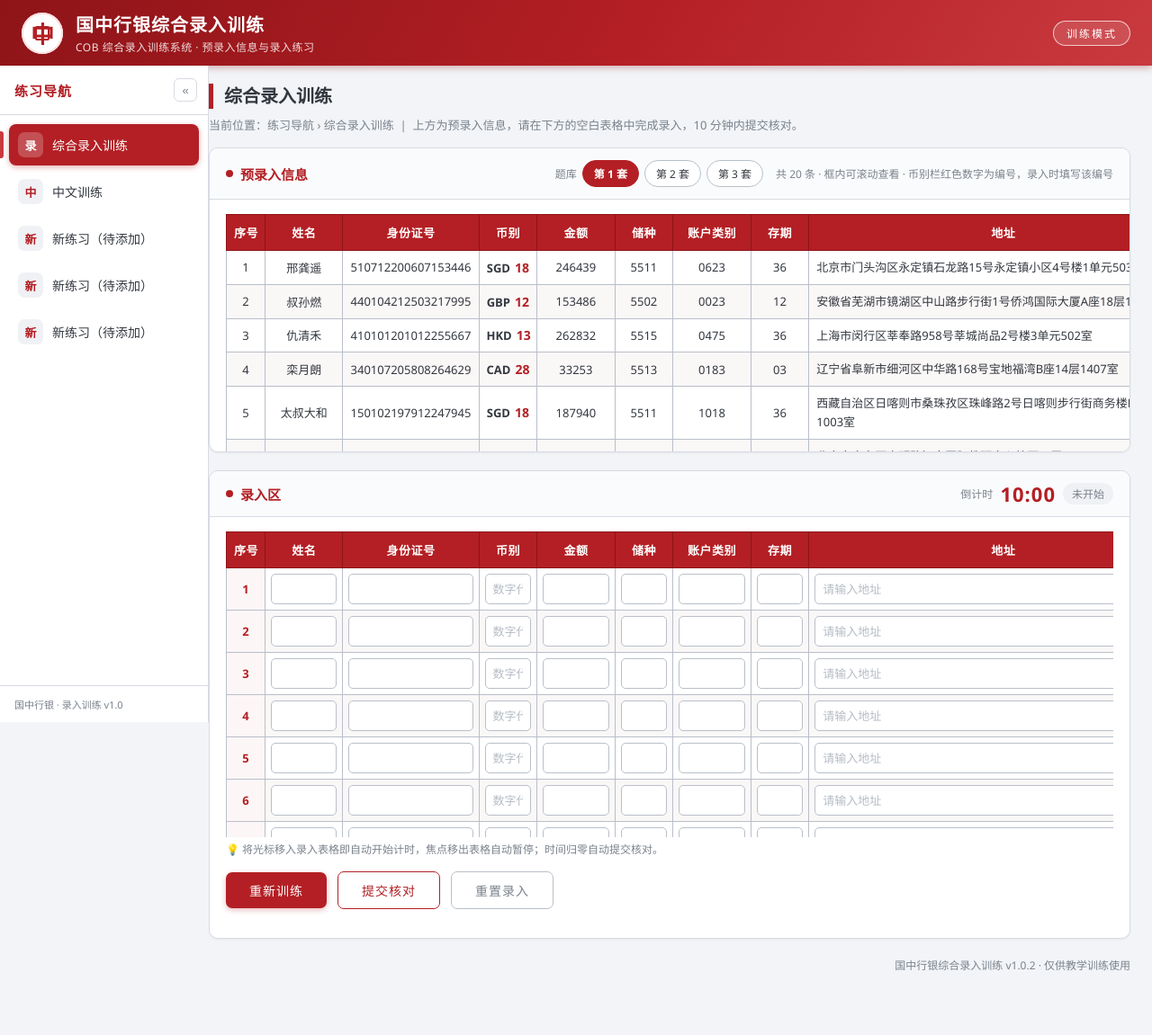
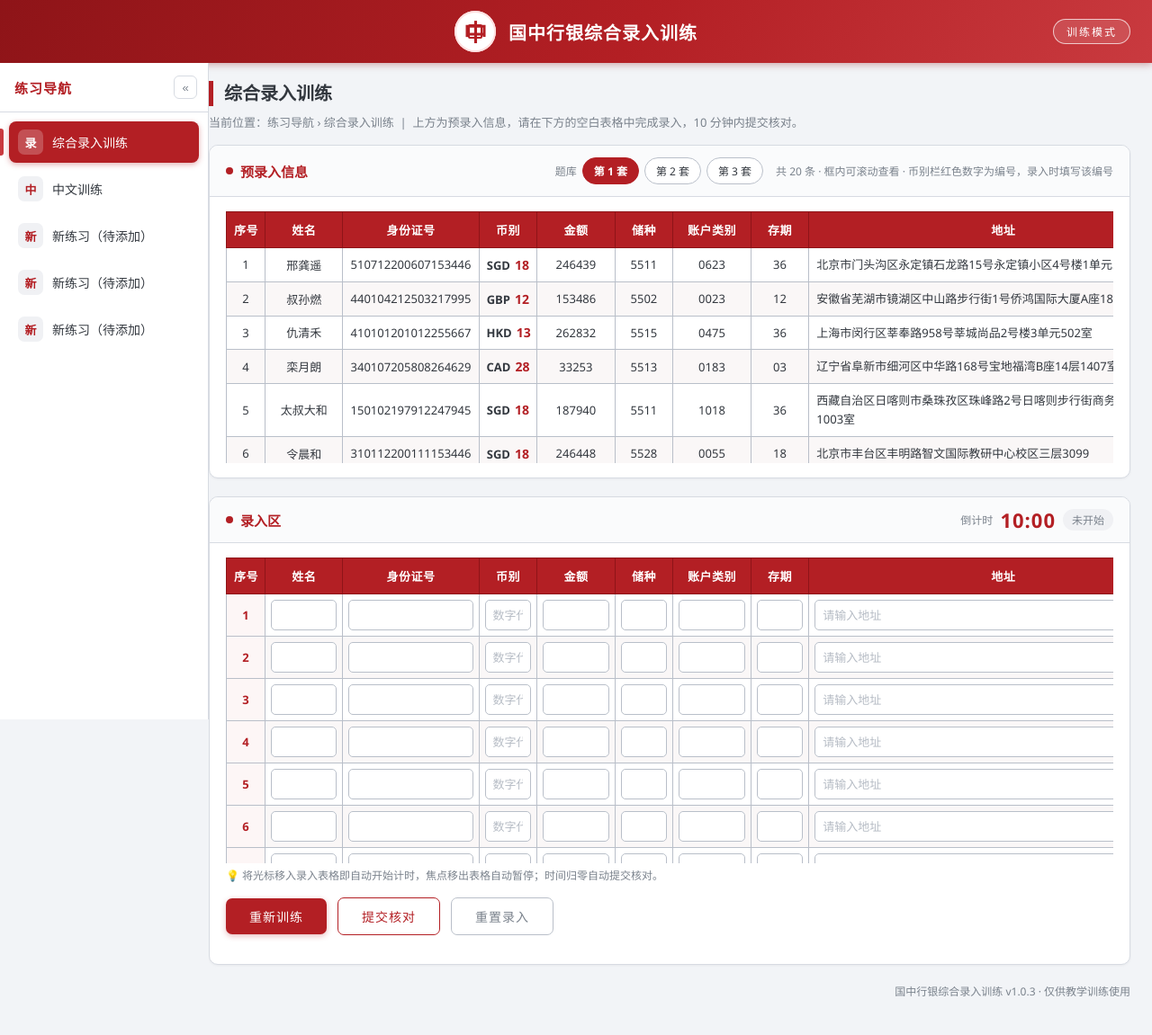
Before and after one commit to VelezSybthon/COB_MonkeyTypewriter, a website: page index.html in a window 1280 px wide. Shown: the whole page at 90% size. Before the commit the page ends 1122 px from the top, so only its background shows below. Drawn offline with Linux system fonts and the light colour scheme.

Commit message:
style: 顶栏标题居中、移除侧边栏底部版本行、预录表头贴顶；v1.0.3

```diff
--- a/css/style.css
+++ b/css/style.css
@@ -45,8 +45,9 @@
   padding: 12px 24px;
   display: flex;
   align-items: center;
-  justify-content: space-between;
+  justify-content: center;   /* 主标题整体居中 */
   gap: 16px;
+  position: relative;
 }
 .brand { display: flex; align-items: center; gap: 14px; min-width: 0; }
 .brand-logo {
@@ -71,7 +72,12 @@
 }
 .brand-text h1 { font-size: 20px; font-weight: 700; letter-spacing: 1px; }
 .brand-text p { font-size: 12px; opacity: .85; margin-top: 2px; letter-spacing: .5px; }
-.topbar-side { flex: 0 0 auto; }
+.topbar-side {
+  position: absolute;
+  right: 24px;
+  top: 50%;
+  transform: translateY(-50%);
+}
 .topbar-badge {
   display: inline-block;
   border: 1px solid rgba(255,255,255,.7);
@@ -184,31 +190,14 @@
 .nav-item.active .nav-icon { background: rgba(255,255,255,.22); color: #fff; }
 .nav-label { font-size: 14px; overflow: hidden; text-overflow: ellipsis; }
 
-.sidebar-foot {
-  flex: 0 0 auto;
-  border-top: 1px solid var(--border);
-  padding: 12px 16px;
-  font-size: 11px;
-  color: var(--text-sub);
-  display: flex;
-  align-items: center;
-  gap: 6px;
-  white-space: nowrap;
-}
-.sidebar-foot-icon { display: none; }
-
 /* 收起状态 */
 body.sidebar-collapsed .sidebar { width: var(--sidebar-w-min); }
 body.sidebar-collapsed .sidebar-title,
-body.sidebar-collapsed .nav-label,
-body.sidebar-collapsed .sidebar-foot-text { display: none; }
+body.sidebar-collapsed .nav-label { display: none; }
 body.sidebar-collapsed .sidebar-head { justify-content: center; padding: 14px 0; }
 body.sidebar-collapsed .sidebar-nav { padding: 10px 6px; }
 body.sidebar-collapsed .nav-item { justify-content: center; padding: 9px 0; }
 body.sidebar-collapsed .nav-item.active::before { left: -6px; }
-body.sidebar-collapsed .sidebar-foot { justify-content: center; padding: 12px 0; }
-body.sidebar-collapsed .sidebar-foot-text { display: none; }
-body.sidebar-collapsed .sidebar-foot-icon { display: inline; color: var(--boc-red); font-weight: 700; }
 
 /* ---------------- 主内容区 ---------------- */
 .main {
--- a/index.html
+++ b/index.html
@@ -15,7 +15,6 @@
         <span class="brand-logo" aria-hidden="true">中</span>
         <div class="brand-text">
           <h1>国中行银综合录入训练</h1>
-          <p>COB 综合录入训练系统 · 预录入信息与录入练习</p>
         </div>
       </div>
       <div class="topbar-side">
@@ -33,10 +32,6 @@
         <button type="button" class="sidebar-toggle" id="sidebarToggle" title="收起 / 展开侧边栏">«</button>
       </div>
       <nav class="sidebar-nav" id="sidebarNav" aria-label="练习导航"></nav>
-      <div class="sidebar-foot">
-        <span class="sidebar-foot-text">国中行银 · 录入训练 v1.0</span>
-        <span class="sidebar-foot-icon">B</span>
-      </div>
     </aside>
 
     <!-- 主内容区 -->
--- a/js/app.js
+++ b/js/app.js
@@ -249,7 +249,7 @@
 /* ---------------- 版本号 ----------------
  * 约定：每次 git push 发布后，小版本 +0.0.1（如 1.0.2 → 1.0.3）
  */
-const APP_VERSION = '1.0.2';
+const APP_VERSION = '1.0.3';
 function pageFoot() {
   return `<div class="page-foot">国中行银综合录入训练 v${APP_VERSION} · 仅供教学训练使用</div>`;
 }
@@ -345,12 +345,14 @@
           <span class="hint">共 ${PRELOADED.length} 条 · 框内可滚动查看 · 币别栏红色数字为编号，录入时填写该编号</span>
         </div>
       </div>
-      <div class="section-body table-wrap box-pre">
-        <table class="data-table pre-table">
-          ${colGroup}
-          <thead><tr>${head}</tr></thead>
-          <tbody>${preRows}</tbody>
-        </table>
+      <div class="section-body">
+        <div class="table-wrap box-pre">
+          <table class="data-table pre-table">
+            ${colGroup}
+            <thead><tr>${head}</tr></thead>
+            <tbody>${preRows}</tbody>
+          </table>
+        </div>
       </div>
     </section>
 
```
Also changed, not shown: reasonix.toml (deleted, +0 -2 lines), test/smoke.test.js (+3 -3 lines), README.md, 1 other file.
